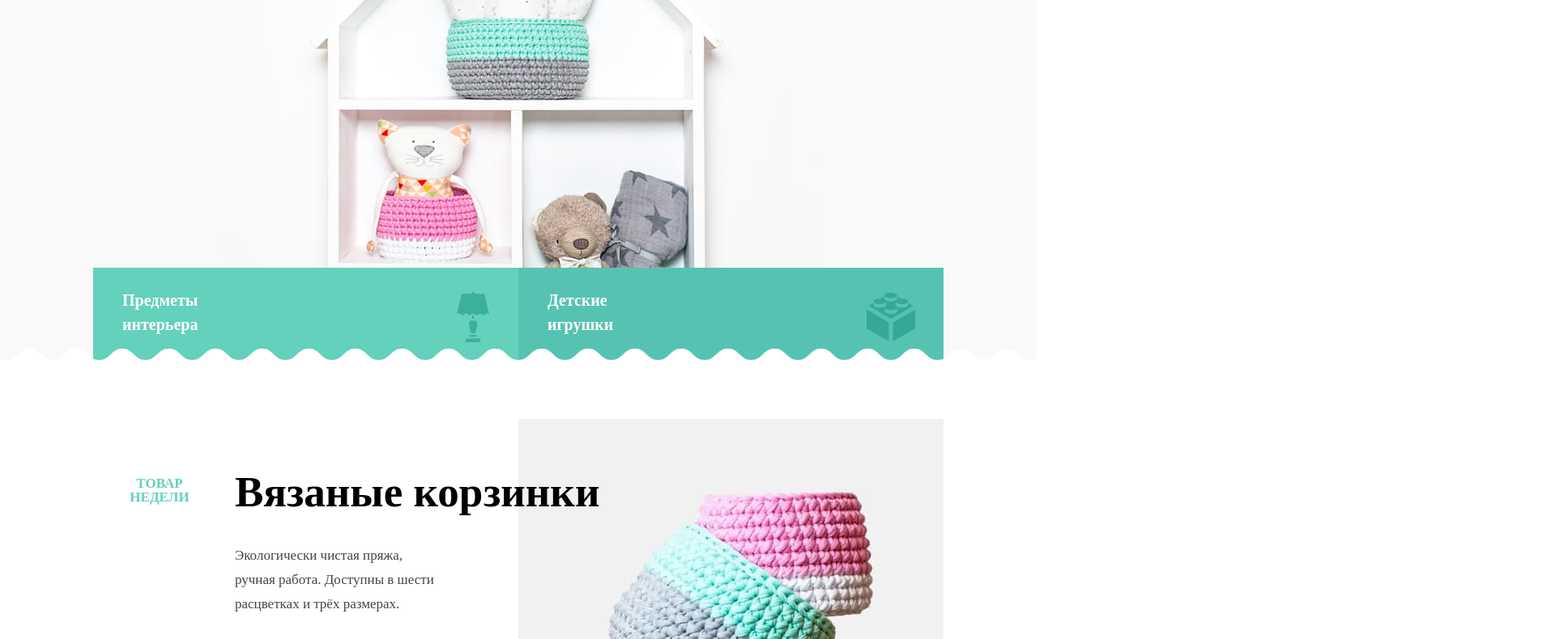
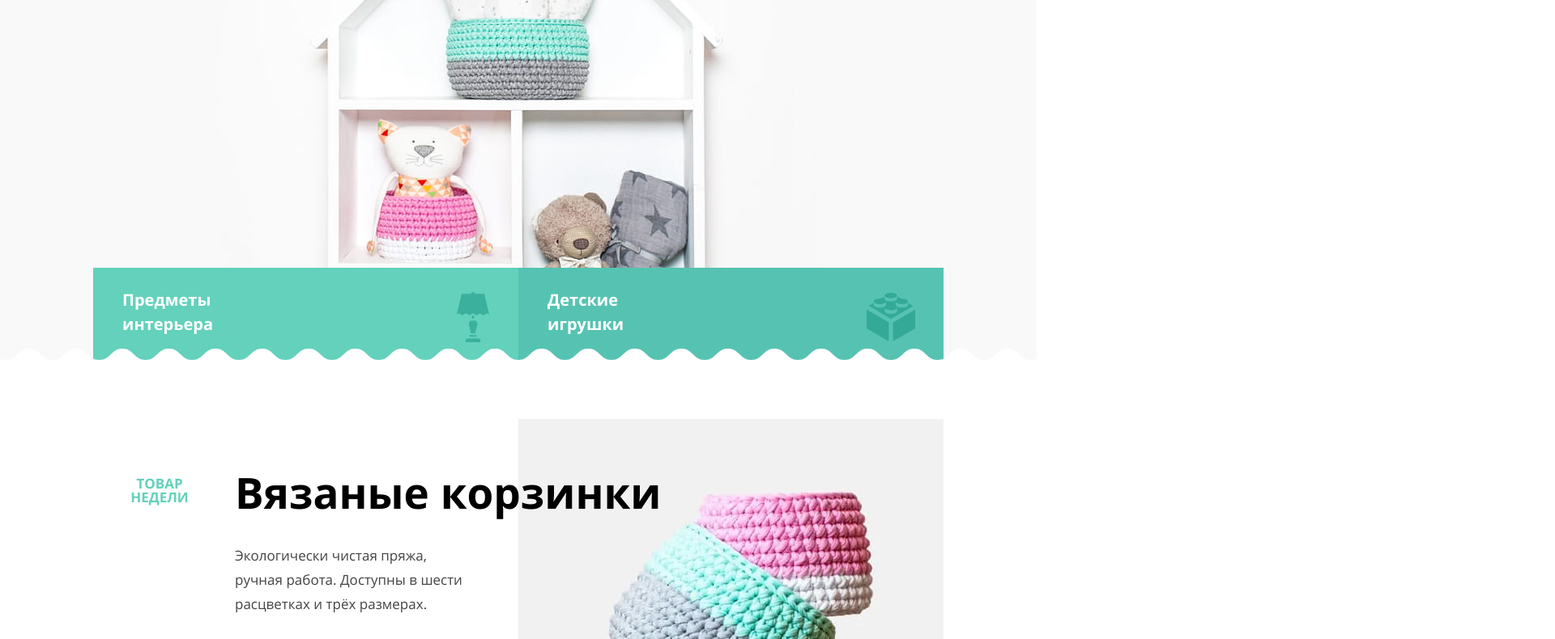
Before and after one commit to htmlacademy-adaptive/2058105-mishka-27, a website: page source/index.html in a window 1280 px wide. Shown: the part 384-1174 px from the top of the page at 81% size, 1920 px wide, since content can reach past the window. Drawn offline with nearby package versions, Linux system fonts and the light colour scheme; files that its build step writes are made by us from their sources.

Commit message:
Добавляет альтернативный шрифт

```diff
--- a/source/sass/global/variables.scss
+++ b/source/sass/global/variables.scss
@@ -9,7 +9,7 @@ $color-snow: #f9f9f9;
 $color-puerto: #46c1ae;
 $color-downy-light: #59d5bc;
 $color-grey: #e5e5e5;
-$ff-body: "Open Sans","Arial" sans-serif;
+$ff-body: "Open Sans", "Arial", sans-serif;
 
 $vp-767: 767px;
 $vp-768: 768px;
```
